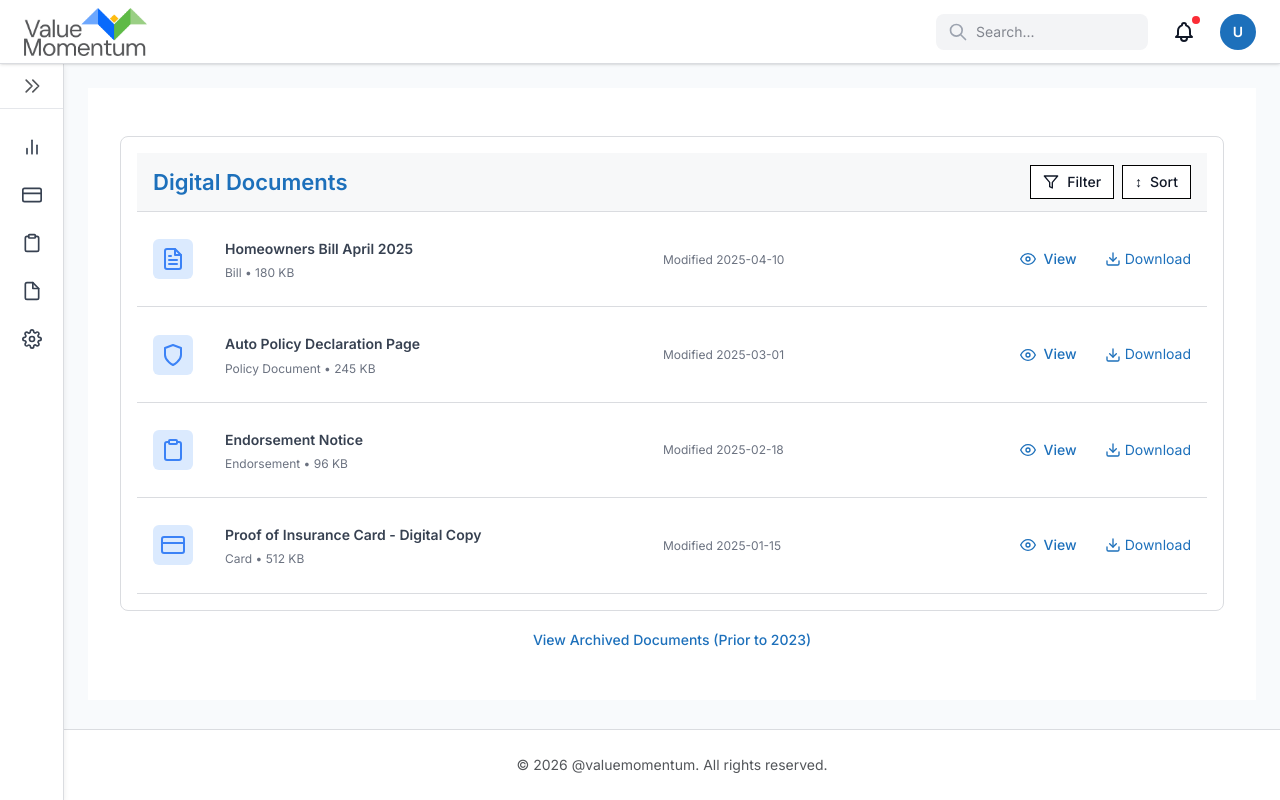
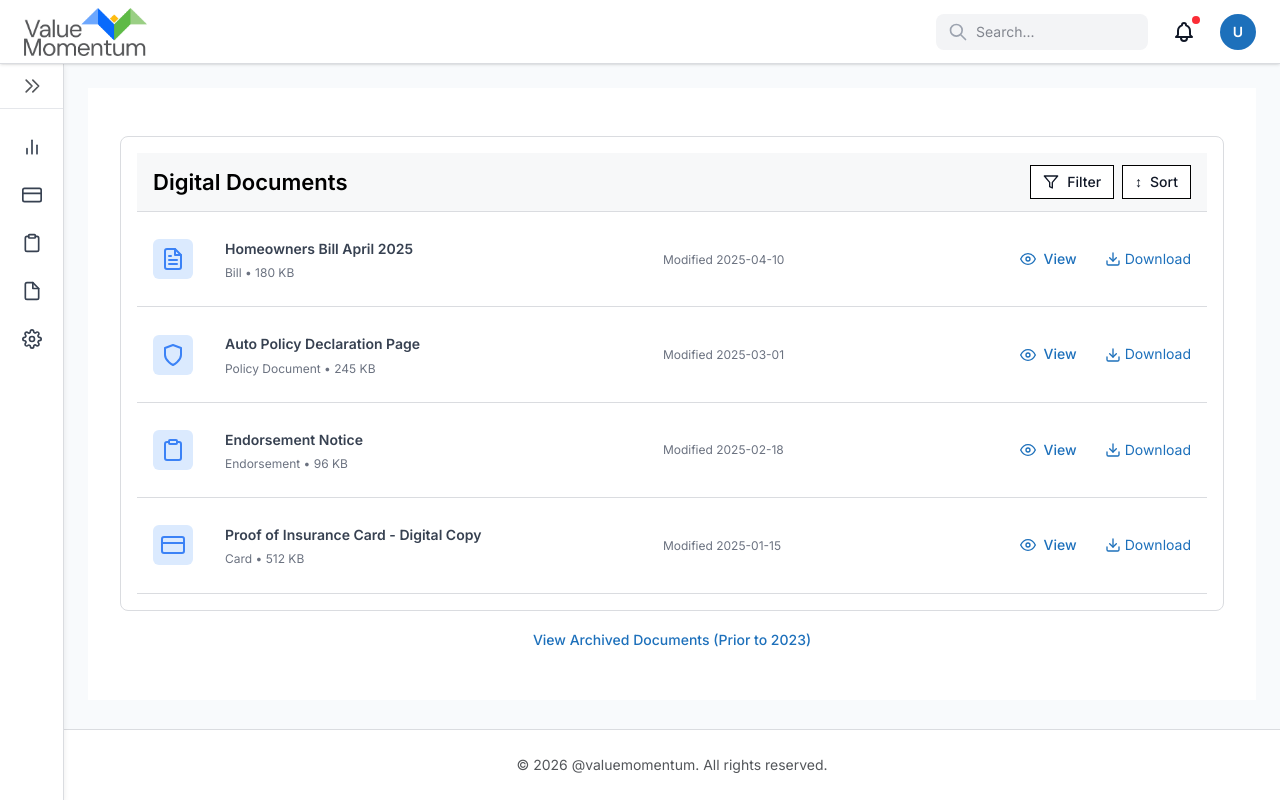
Before and after one commit to Kavya-Malimpati/customer_portal, a React (Vite) app: page /digital-documents in a window 1280 px wide. Built offline with nearby package versions, Linux system fonts and the light colour scheme.

Commit message:
Added Digital Documents tab UI and updates

```diff
--- a/src/pages/Profile/DigitalDocuments/DigitalDocumentsView.tsx
+++ b/src/pages/Profile/DigitalDocuments/DigitalDocumentsView.tsx
@@ -50,7 +50,7 @@ const DigitalDocumentsView = ({ documents, onView }: DigitalDocumentsViewProps)
         <Card variant='outlined' className='digital-documents-card'>
           {/* Header */}
           <div className='digital-documents-header'>
-            <Typography variant='h3' className='digital-documents-title'>
+            <Typography variant='h3' className='digital-documents-title !text-black'>
               Digital Documents
             </Typography>
 
```
